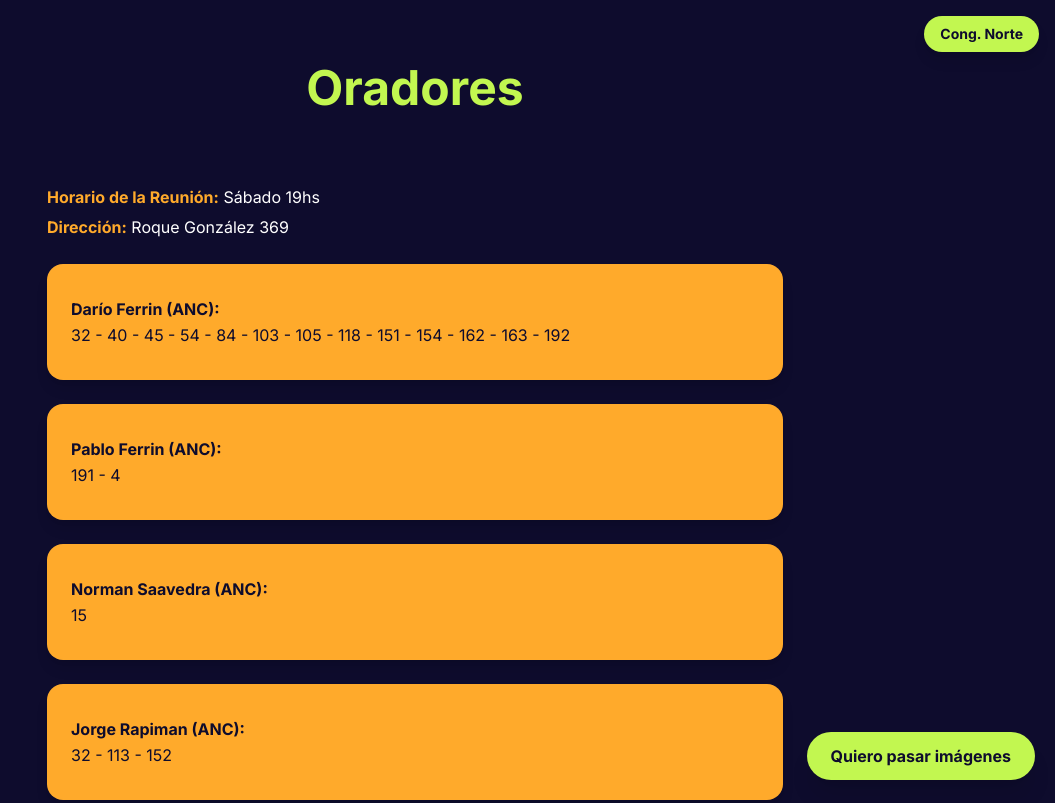
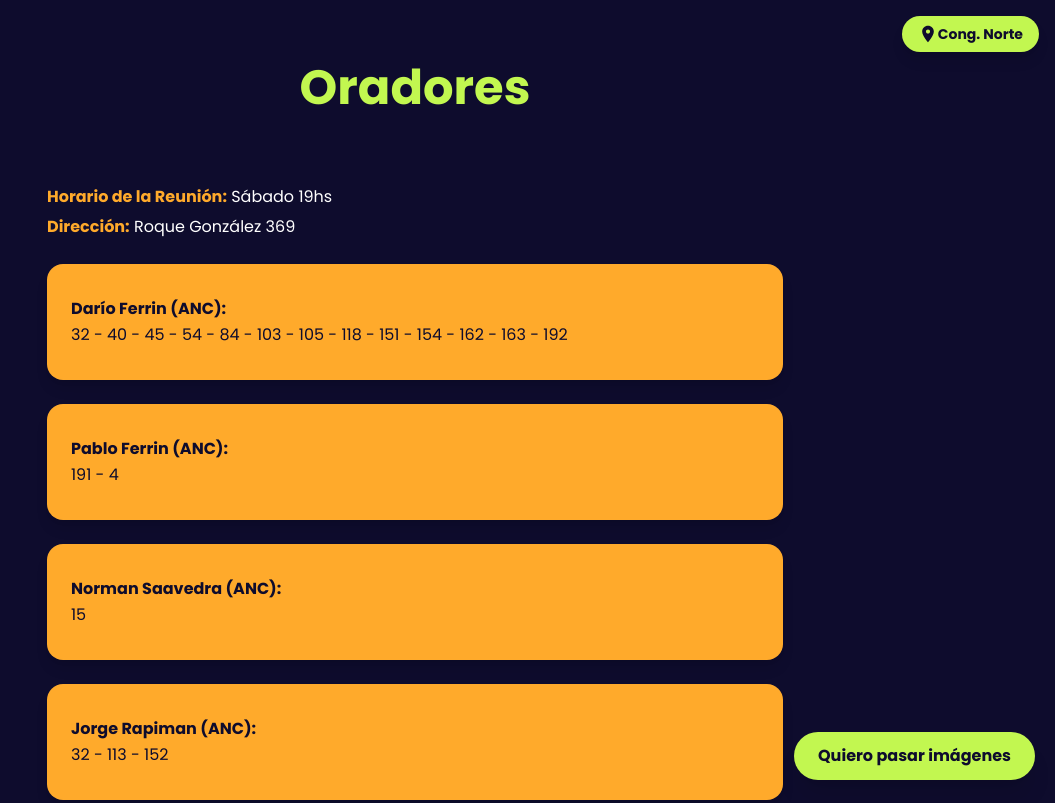
Before and after one commit to pwtrelew/oradores, a plain HTML site: page index.html in a window 1280 px wide. Shown: the top 803 px of the page, without its empty margins (225-1280 px from the left). Drawn offline with nearby package versions, Linux system fonts and the light colour scheme.

Commit message:
Update index.html

```diff
--- a/index.html
+++ b/index.html
@@ -4,14 +4,14 @@
     <meta charset="UTF-8">
     <meta name="viewport" content="width=device-width, initial-scale=1.0">
     <title>Oradores</title>
-    <!-- Inter font from Google Fonts -->
-    <link href="https://fonts.googleapis.com/css2?family=Inter:wght@400;700&display=swap" rel="stylesheet">
+    <!-- Poppins font from Google Fonts -->
+    <link href="https://fonts.googleapis.com/css2?family=Poppins:wght@400;700&display=swap" rel="stylesheet">
     <!-- Tailwind CSS CDN -->
     <script src="https://cdn.tailwindcss.com"></script>
     <style>
-        /* Custom styles for Inter font and body background */
+        /* Custom styles for Poppins font and body background */
         body {
-            font-family: 'Inter', sans-serif;
+            font-family: 'Poppins', sans-serif; /* Changed font to Poppins */
         }
     </style>
 </head>
@@ -19,8 +19,12 @@
     <!-- Header Section -->
     <header class="bg-[#0e0c2d] text-center py-12 px-4 relative md:py-16">
         <h1 class="text-4xl md:text-5xl font-bold text-[#c2f750] mb-2">Oradores</h1>
-        <!-- Top right button, now a link -->
-        <a href="https://maps.app.goo.gl/ENAcMhcTuPpt3moNA" target="_blank" class="absolute top-4 right-4 bg-[#c2f750] text-[#0e0c2d] border-none py-2 px-4 text-sm font-bold rounded-full shadow-lg cursor-pointer hover:bg-[#d9ff6f] transition-colors duration-300 no-underline">
+        <!-- Top right button, now a link with a location icon -->
+        <a href="https://maps.app.goo.gl/ENAcMhcTuPpt3moNA" target="_blank" class="absolute top-4 right-4 bg-[#c2f750] text-[#0e0c2d] border-none py-2 px-4 text-sm font-bold rounded-full shadow-lg cursor-pointer hover:bg-[#d9ff6f] transition-colors duration-300 no-underline flex items-center space-x-1">
+            <!-- Location Icon (SVG) - Custom icon resembling the provided image -->
+            <svg xmlns="http://www.w3.org/2000/svg" viewBox="0 0 24 24" fill="currentColor" class="w-5 h-5">
+                <path d="M12 2C8.13 2 5 5.13 5 9c0 5.25 7 13 7 13s7-7.75 7-13c0-3.87-3.13-7-7-7zm0 9.5c-1.38 0-2.5-1.12-2.5-2.5S10.62 6.5 12 6.5s2.5 1.12 2.5 2.5S13.38 11.5 12 11.5z"/>
+            </svg>
             Cong. Norte
         </a>
     </header>
```
